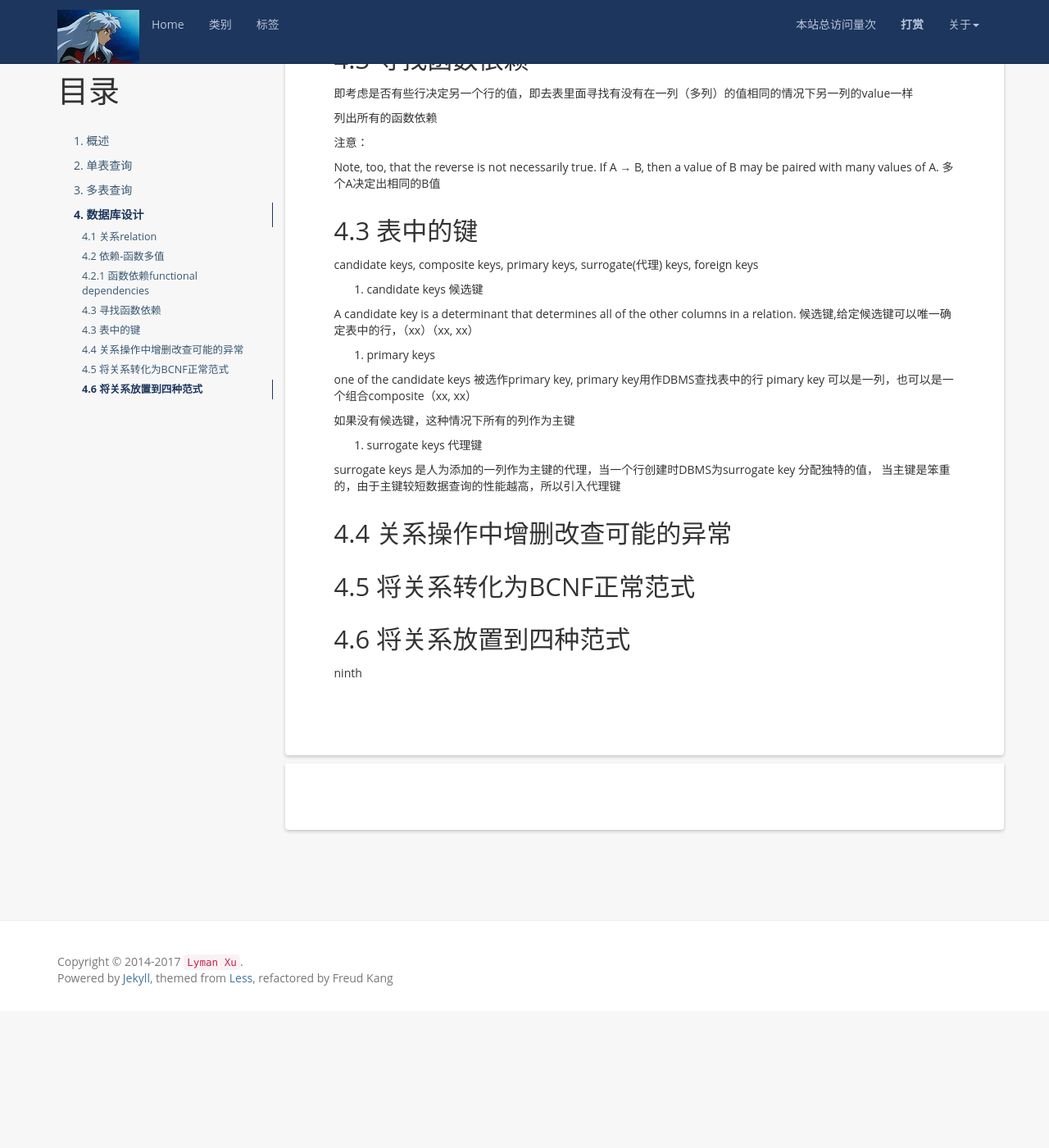
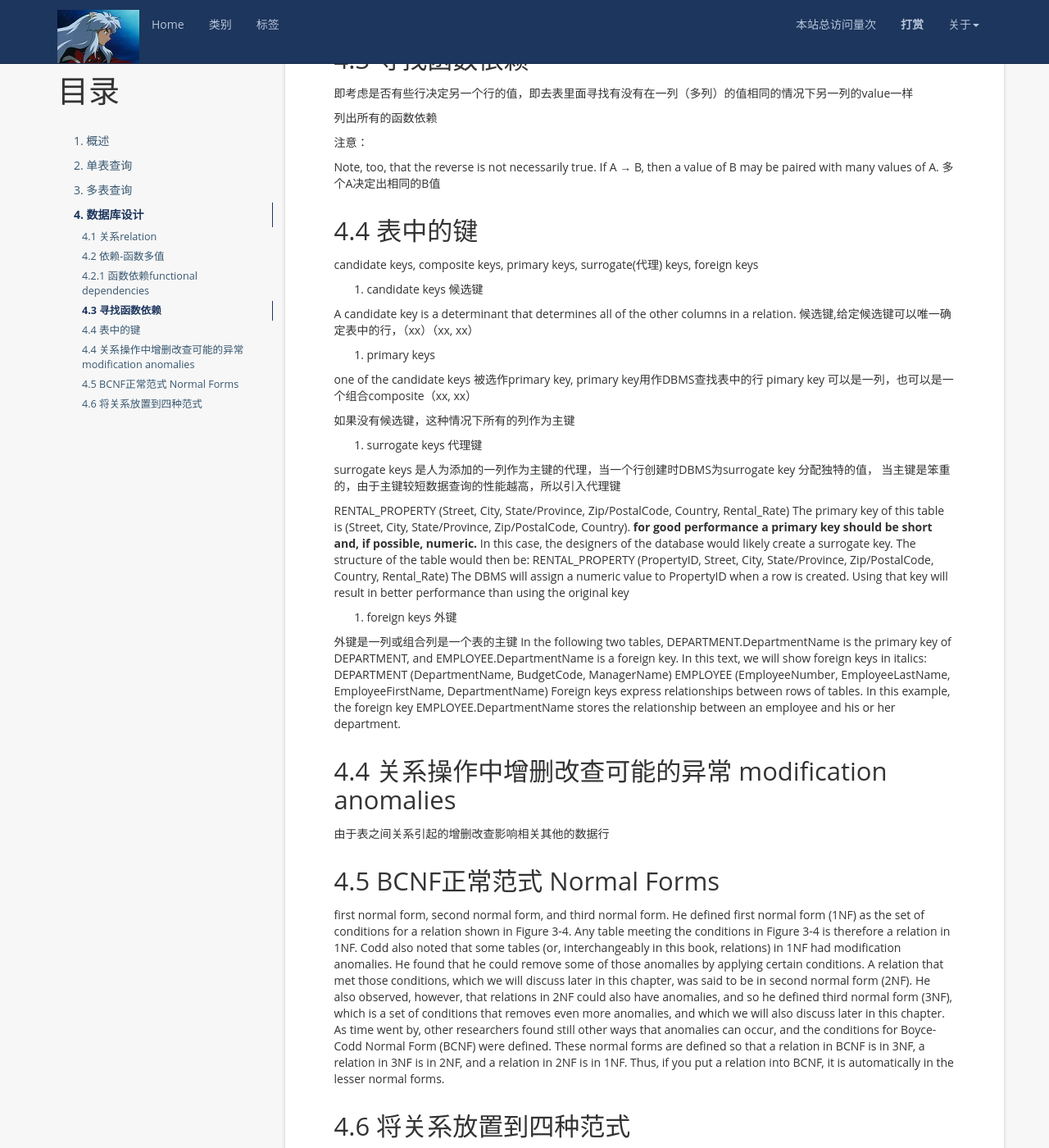
Before and after one commit to LymanXu/Blog, a Jekyll site: the page built from _posts/Database/2017-06-16-sql-base.md, in a window 1280 px wide and 1400 px high, scrolled down 7196 px. Shown: the whole window at 82% size. Built offline with Jekyll 4.4.1, drawn with Linux system fonts in a browser that asks for light colours; nearby versions of some CDN libraries; comment, search, counter and statistics services are not loaded; before the commit the page ends 8429 px from its top, so only the background shows below that.

```diff
--- a/_posts/Database/2017-06-16-sql-base.md
+++ b/_posts/Database/2017-06-16-sql-base.md
@@ -324,7 +324,7 @@ ObjectColor → (Weight, Shape)
 
 Note, too, that the reverse is not necessarily true. If A → B, then a value of B may be
 paired with many values of A. 多个A决定出相同的B值
-## 4.3 表中的键
+## 4.4 表中的键
 candidate keys, composite keys, primary keys, surrogate(代理) keys, foreign keys
 1. candidate keys 候选键
 
@@ -341,10 +341,42 @@ candidate keys, composite keys, primary keys, surrogate(代理) keys, foreign ke
   surrogate keys 是人为添加的一列作为主键的代理，当一个行创建时DBMS为surrogate key 分配独特的值，
   当主键是笨重的，由于主键较短数据查询的性能越高，所以引入代理键
 
-## 4.4 关系操作中增删改查可能的异常
+  RENTAL_PROPERTY (Street, City, State/Province, Zip/PostalCode, Country, Rental_Rate)
+  The primary key of this table is (Street, City, State/Province, Zip/PostalCode, Country).
+  **for good performance a primary key should be short and, if possible, numeric.**
+  In this case, the designers of the database would likely create a surrogate key.
+  The structure of the table would then be:
+  RENTAL_PROPERTY (PropertyID, Street, City, State/Province, Zip/PostalCode, Country, Rental_Rate)
+  The DBMS will assign a numeric value to PropertyID when a row is created.
+  Using that key will  result in better performance than using the original key
 
-## 4.5 将关系转化为BCNF正常范式
+4. foreign keys 外键
+
+  外键是一列或组合列是一个表的主键
+  In the following two tables, DEPARTMENT.DepartmentName is the primary key of DEPARTMENT,
+  and EMPLOYEE.DepartmentName is a foreign key. In this text, we will show foreign keys in italics:
+  DEPARTMENT (DepartmentName, BudgetCode, ManagerName)
+  EMPLOYEE (EmployeeNumber, EmployeeLastName, EmployeeFirstName, DepartmentName)
+  Foreign keys express relationships between rows of tables. In this example,
+  the foreign key  EMPLOYEE.DepartmentName stores the relationship between an employee and his or her department.
+## 4.4 关系操作中增删改查可能的异常 modification anomalies
+由于表之间关系引起的增删改查影响相关其他的数据行
+
+## 4.5 BCNF正常范式 Normal Forms
+first normal form, second normal form, and
+third normal form. He defined first normal form (1NF) as the set of conditions for a
+relation shown in Figure 3-4. Any table meeting the conditions in Figure 3-4 is therefore
+a relation in 1NF. Codd also noted that some tables (or, interchangeably in this book,
+relations) in 1NF had modification anomalies. He found that he could remove some of
+those anomalies by applying certain conditions. A relation that met those conditions,
+which we will discuss later in this chapter, was said to be in second normal form (2NF).
+He also observed, however, that relations in 2NF could also have anomalies, and so he
+defined third normal form (3NF), which is a set of conditions that removes even more
+anomalies, and which we will also discuss later in this chapter. As time went by, other
+researchers found still other ways that anomalies can occur, and the conditions for
+Boyce-Codd Normal Form (BCNF) were defined.
+      These normal forms are defined so that a relation in BCNF is in 3NF, a relation
+in 3NF is in  2NF, and a relation in 2NF is in 1NF. Thus, if you put a relation into BCNF,
+it is automatically in the lesser normal forms.
 
 ## 4.6 将关系放置到四种范式
-
-ninth
```
Also changed, not shown: _posts/Openstack/2017-05-24-devstack-deploy.md (+1 -1 lines), _posts/Openstack/2017-07-04-tricircle-deploy.md (added, +50 -0 lines), _posts/Openstack/2017-07-05-tricircle-develop.md (added, +34 -0 lines).
